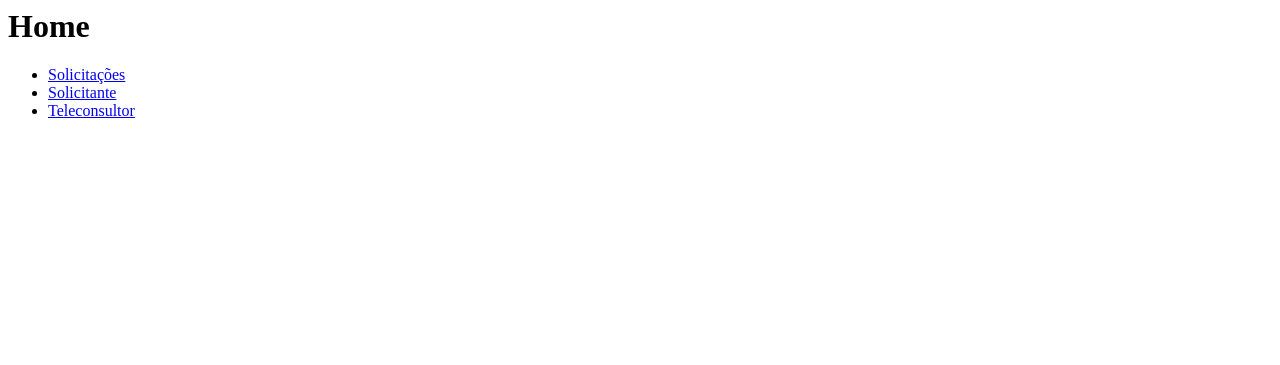
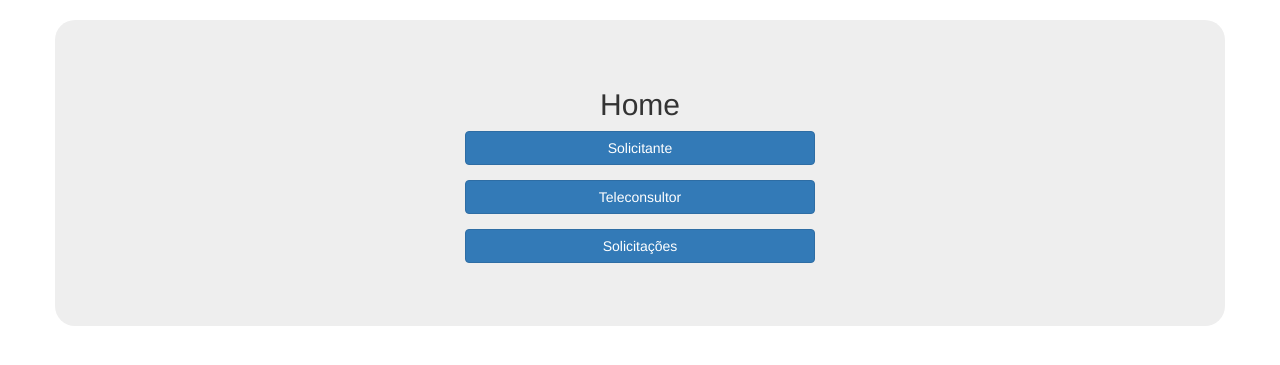
Before and after one commit to vinigfer/desafio_telesaude, a Django app: page / in a window 1280 px wide. Shown: the top 365 px of the page. Run offline with Django 3.2, Linux system fonts and the light colour scheme; some libraries are stand-ins or nearby versions.

Commit message:
- Alterado layout da tela inicial

```diff
--- a/desafio/templates/home.html
+++ b/desafio/templates/home.html
@@ -1,6 +1,31 @@
-<h1>Home</h1>
-<ul>
-    <li><a href="{% url "solicitacao_list" %}">Solicitações</a></li>
-    <li><a href="{% url "solicitante_list" %}">Solicitante</a></li>
-    <li><a href="{% url "teleconsultor_list" %}">Teleconsultor</a></li>
-</ul>
+{% load bootstrap3 %}
+{% bootstrap_css %}
+{% bootstrap_javascript %}
+{% bootstrap_messages %}
+
+<div style="margin-top: 20px; border-radius: 20px" class="jumbotron container">
+    <div class="container">
+        <div class="row">
+            <div class="col-xs-4"></div>
+            <div style="text-align: center;" class="col-xs-4">
+                <h2>Home</h2>
+                <p>
+                    <a class="btn btn-primary btn-block"
+                        href='{% url "solicitante_list" %}' >Solicitante
+                    </a>
+                </p>
+                <p>
+                    <a class="btn btn-primary btn-block"
+                        href='{% url "teleconsultor_list" %}' >Teleconsultor
+                    </a>
+                </p>
+                <p>
+                    <a class="btn btn-primary btn-block"
+                        href='{% url "solicitacao_list" %}' >Solicitações
+                    </a>
+                </p>
+            </div>
+            <div class="col-xs-4"></div>
+        </div>
+    </div>
+</div>
```
